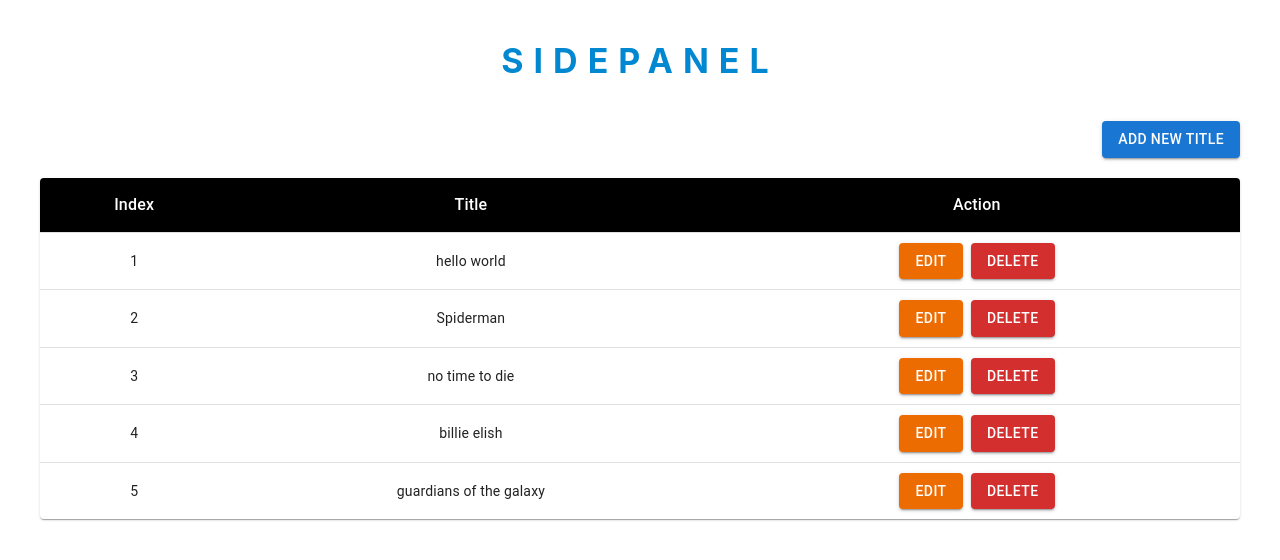
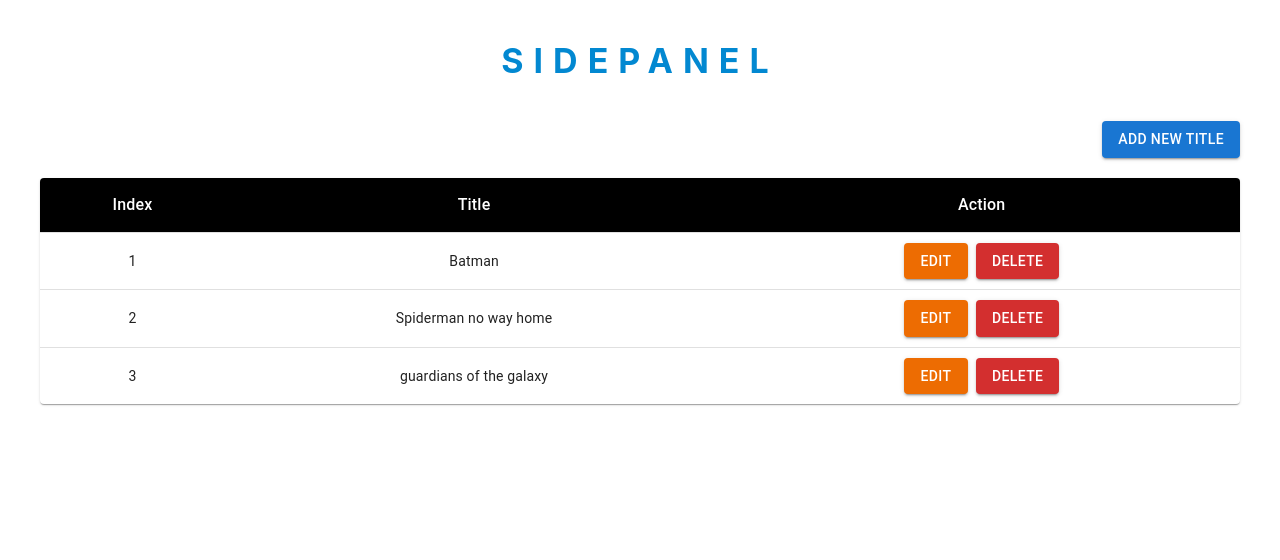
Before and after one commit to Mitanshu21/sidepanel-task, a React (Create React App) app: page / in a window 1280 px wide. Shown: the top 560 px of the page. Built offline with nearby package versions, Linux system fonts and the light colour scheme.

Commit message:
initial data changed

```diff
--- a/src/App.js
+++ b/src/App.js
@@ -4,11 +4,9 @@ import MainPage from "./components/Main-page/MainPage";
 import Box from "@mui/material/Box";
 
 const initialData = [
-  { id: 1, title: "hello world" },
-  { id: 2, title: "Spiderman " },
-  { id: 3, title: "no time to die" },
-  { id: 4, title: "billie elish" },
-  { id: 5, title: "guardians of the galaxy" },
+  { id: 1, title: "Batman" },
+  { id: 2, title: "Spiderman no way home" },
+  { id: 3, title: "guardians of the galaxy" },
 ];
 
 function App() {
```
